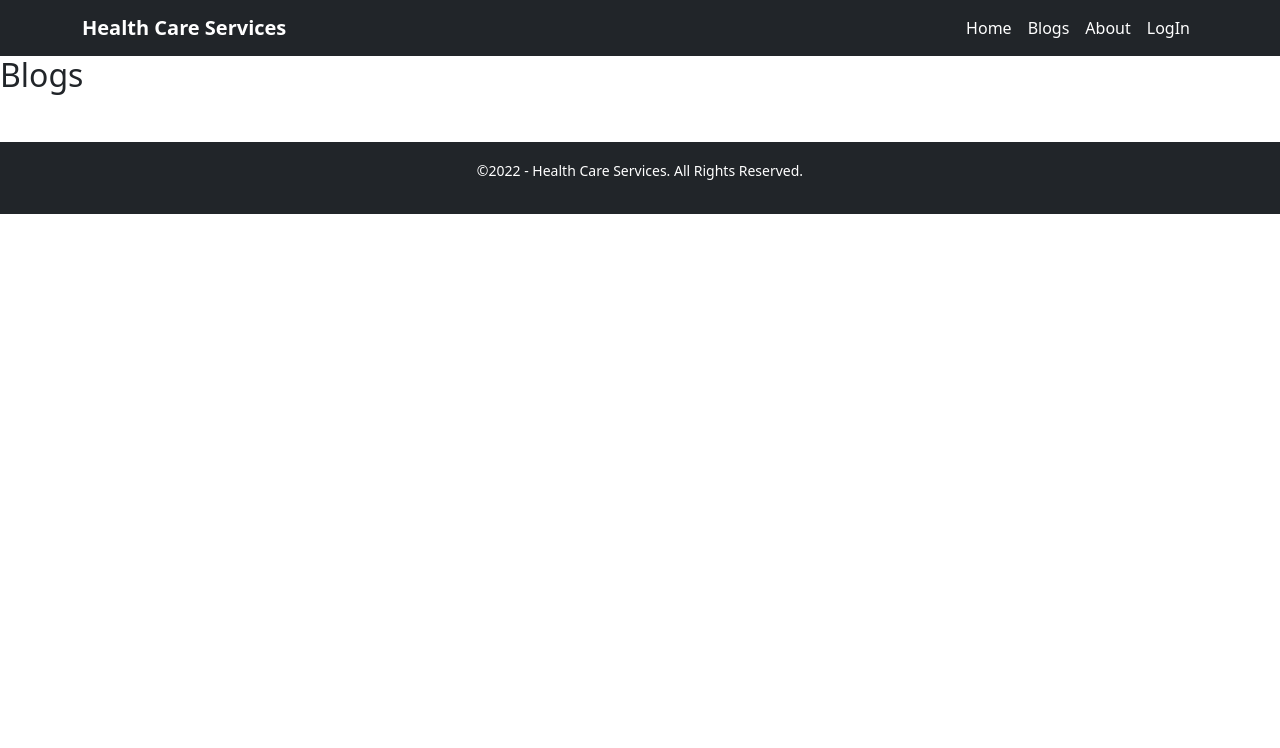
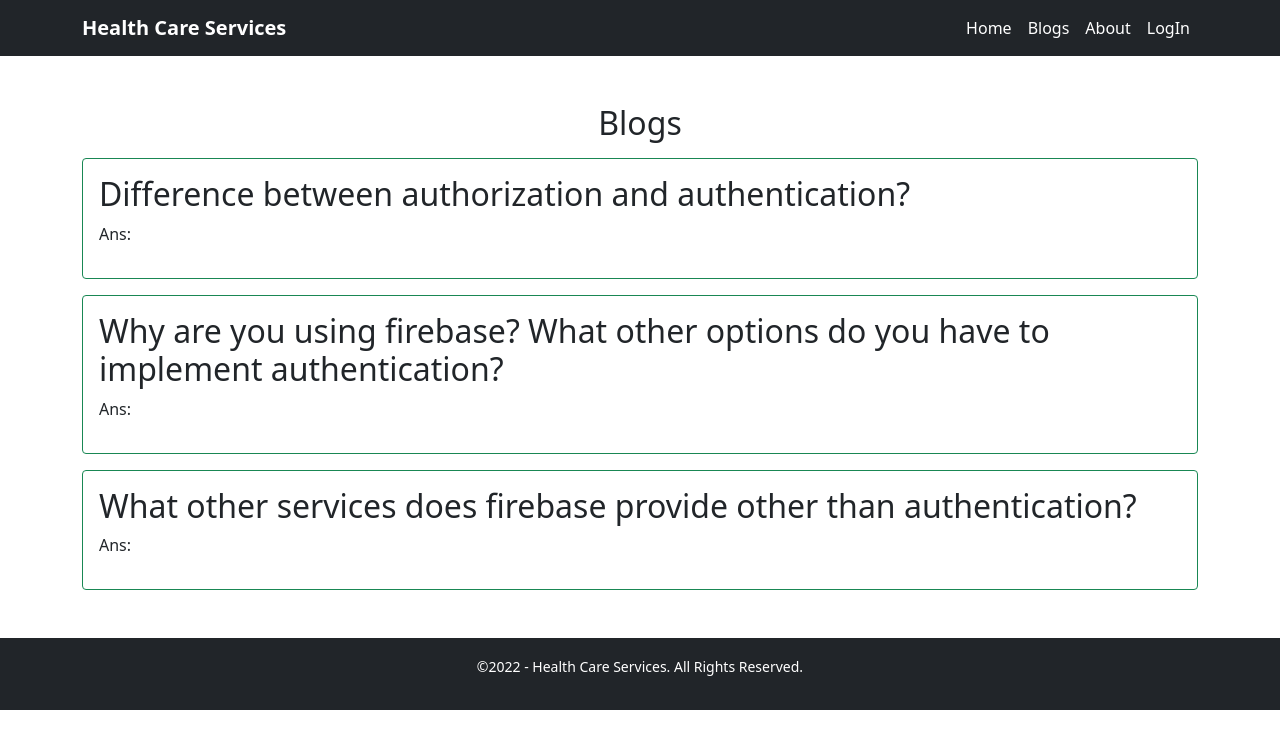
Before and after one commit to nazm0l/health-care-services, a React (Create React App) app: page /blogs in a window 1280 px wide. Shown: the top 748 px of the page. Built offline with nearby package versions, Linux system fonts and the light colour scheme; no server answers.

Commit message:
blog page design and 404 page added

```diff
--- a/src/App.js
+++ b/src/App.js
@@ -7,6 +7,7 @@ import Login from './Pages/Login/Login';
 import Register from './Pages/Login/Register/Register';
 import Footer from './Pages/Shared/Footer/Footer';
 import Header from './Pages/Shared/Header/Header';
+import NotFound from './Pages/Shared/NotFound/NotFound';
 
 function App() {
   return (
@@ -18,6 +19,7 @@ function App() {
         <Route path='/about' element={<About></About>}></Route>
         <Route path='/login' element={<Login></Login>}></Route>
         <Route path='/register' element={<Register></Register>}></Route>
+        <Route path='*' element={<NotFound></NotFound>}></Route>
       </Routes>
       <Footer></Footer>
     </div>
--- a/src/Pages/Blogs/Blogs.js
+++ b/src/Pages/Blogs/Blogs.js
@@ -2,8 +2,22 @@ import React from 'react';
 
 const Blogs = () => {
     return (
-        <div>
-            <h2>Blogs</h2>
+        <div className='container'>
+            <h2 className='mt-5 text-center'>Blogs</h2>
+            <div className='mt-3'>
+                <div className='border border-success p-3 rounded'>
+                    <h2>Difference between authorization and authentication?</h2>
+                    <p>Ans: </p>
+                </div>
+                <div className='border border-success p-3 rounded mt-3'>
+                    <h2>Why are you using firebase? What other options do you have to implement authentication?</h2>
+                    <p>Ans: </p>
+                </div>
+                <div className='border border-success p-3 rounded mt-3'>
+                    <h2>What other services does firebase provide other than authentication?</h2>
+                    <p>Ans: </p>
+                </div>
+            </div>
         </div>
     );
 };
--- /dev/null
+++ b/src/Pages/Shared/NotFound/NotFound.js
@@ -0,0 +1,11 @@
+import React from 'react';
+
+const NotFound = () => {
+    return (
+        <div>
+            <h2>Page Not Found</h2>
+        </div>
+    );
+};
+
+export default NotFound;
```
Also changed, not shown: 1 other file (tests, documents, lock files or other folders).
